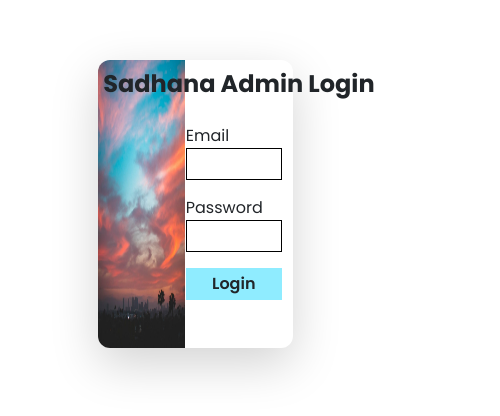
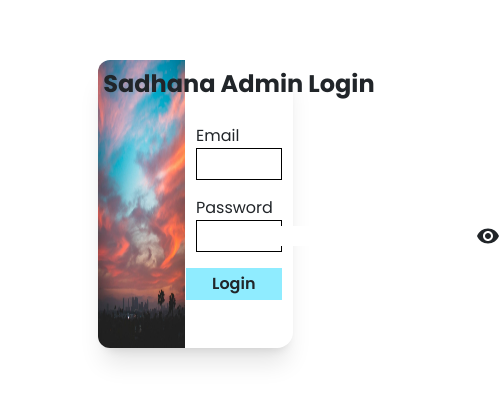
Before and after one commit to mauryavn76/Sadhana-frontend, a Next.js app: page /user/login in a window 390 px wide. Shown: the part 218-634 px from the top of the page, 500 px wide, since content can reach past the window. Built offline with nearby package versions, Linux system fonts and the light colour scheme.

Commit message:
responsive done

```diff
--- a/components/home/about-us.js
+++ b/components/home/about-us.js
@@ -1,7 +1,7 @@
 const   AboutUs = () => {
   return (
     <div className="grid md:grid-cols-2 h-full w-full md:px-16 px-6 md:py-16 py-6">
-      <div>
+      <div className="mt-4">
         <img className=" h-full  w-full " src="images/about.jpg"/>
       </div>
       <div className="bg-[#FFFFD5] h-full font-medium text-sm my-2">
--- a/components/home/awareness-home.js
+++ b/components/home/awareness-home.js
@@ -2,8 +2,8 @@ const AwarenessHome = () => {
     return (
         <>
         <div className="grid md:grid-cols-2 h-full w-full md:px-20 px-6 md:py-20 py-6">
-            <div className='h-full w-full'>
-            <img className="bg-sky-800" src="images/our-platform.png"/>
+            <div className='flex justify-center items-center h-full w-full'>
+            <img className="bg-sky-800 md:h-[70vh] h-[50vh] " src="images/our-platform.png"/>
             </div>
             <div className="text-3xl font-serif flex justify-center items-center flex-col">
                 <p className="font-semibold mt-4">Health Help</p>
--- a/components/home/home-diagnose.js
+++ b/components/home/home-diagnose.js
@@ -1,7 +1,7 @@
 const HomeDiagnose = () => {
     return (
-        <div className="md:h-full h-[100%] md:w-full w-[100%] flex justify-center items-center md:px-2 px-2 md:py-2 py-2">
-        <img className="border-white border-solid" src="images/dd.png" />
+        <div className="md:h-full h-[100%] md:w-full w-[100%] flex justify-center items-center ">
+        <img className="border-white border-solid h-[100vh] w-[100%]" src="images/dd.png" />
     </div>
      );
 }
--- /dev/null
+++ b/components/multiusable/loader1.js
@@ -0,0 +1,13 @@
+import * as React from "react";
+import Stack from "@mui/material/Stack";
+import CircularProgress from "@mui/material/CircularProgress";
+
+export default function CircularColor() {
+  return (
+    <Stack spacing={2} direction="row">
+      {/* <CircularProgress color="secondary" /> */}
+      <CircularProgress color="success" />
+      {/* <CircularProgress color="inherit" /> */}
+    </Stack>
+  );
+}
--- a/pages/contact-us.js
+++ b/pages/contact-us.js
@@ -83,9 +83,9 @@ const ContactUs = () => {
 
   return (
     <Fragment>
-      <div className={`flex items-center bg-white h-[calc(100vh-80px)] px-10`}>
+      <div className={` md:flex flex-row items-center bg-white h-[calc(100vh-80px)] px-10`}>
         <div className="flex-1 flex justify-center">
-        <div className="bg-gray-300 flex justify-center h-full w-full">
+        <div className="bg-gray-300 flex justify-center md:mt-5 mt-5 md:mb-5 mb-5 h-full w-full">
         <div className="bg-white px-10 py-10 h-full w-full shadow-lg border-0 my-12">
           <form>
             <div className="flex w-full">
--- a/pages/diagnose-disease.js
+++ b/pages/diagnose-disease.js
@@ -1,7 +1,7 @@
 const DiagnoseDisease = () => {
     return (
         <>
-        <div className="h-full w-full flex justify-center items-center px-20 py-20">
+        <div className="h-full w-full flex justify-center items-center md:px-20 px-3 py-20">
             <img className="border-white border-solid" src="images/dd.png" />
         </div>
         </>
--- a/pages/user/login.js
+++ b/pages/user/login.js
@@ -1,26 +1,31 @@
-import axios from 'axios';
-import Image from 'next/image';
-import React, { useState, useRef, useEffect, useContext } from 'react';
-import { useRouter } from 'next/router';
-import TextInput from '../../components/multiusable/text-input';
-import nookies from 'nookies';
-import { useCookies } from 'react-cookie';
-import LoaderFunction from '../../components/multiusable/loader';
-import BASE_URL from '../../utils/base-url';
-import { AuthContext } from '../../utils/authContext';
+import axios from "axios";
+import Image from "next/image";
+import React, { useState, useRef, useEffect, useContext } from "react";
+import { useRouter } from "next/router";
+import TextInput from "../../components/multiusable/text-input";
+import nookies from "nookies";
+import { useCookies } from "react-cookie";
+import LoaderFunction from "../../components/multiusable/loader";
+import BASE_URL from "../../utils/base-url";
+import RemoveRedEyeRoundedIcon from "@mui/icons-material/RemoveRedEyeRounded";
+import { AuthContext } from "../../utils/authContext";
+import VisibilityOffRoundedIcon from "@mui/icons-material/VisibilityOffRounded";
+import CircularColor from "../../components/multiusable/loader1";
 
 const Login = () => {
-  const [emailInput, setEmailInput] = useState('');
-  const [passwordInput, setPasswordInput] = useState('');
-  const [emailError, setemailError] = useState('');
-  const [passwordError, setpasswordError] = useState('');
+  const [emailInput, setEmailInput] = useState("");
+  const [showPassword, setShowPassword] = useState(false);
+  const [passwordInput, setPasswordInput] = useState("");
+  const [emailError, setemailError] = useState("");
+  const [passwordError, setpasswordError] = useState("");
   const [muiSpinner, setShowMuiSpinner] = useState();
+  const [muiSpinner1, setShowMuiSpinner1] = useState();
   const [loginError, setLoginError] = useState(false);
   const [isValid, setIsValid] = useState(false);
-  const [loginErrorMessage, setLoginErrorMessage] = useState('');
+  const [loginErrorMessage, setLoginErrorMessage] = useState("");
   const [isSubmit, setIsSubmit] = useState(false);
 
-  const [cookie, setCookie] = useCookies(['access-token']);
+  const [cookie, setCookie] = useCookies(["access-token"]);
 
   const authContext = useContext(AuthContext);
 
@@ -28,14 +33,14 @@ const Login = () => {
 
   const validate = () => {
     if (emailInput.length === 0) {
-      setemailError('Please Enter your Email');
+      setemailError("Please Enter your Email");
     } else {
-      setemailError('');
+      setemailError("");
     }
     if (passwordInput.length === 0) {
-      setpasswordError('Please enter your Password');
+      setpasswordError("Please enter your Password");
     } else {
-      setpasswordError('');
+      setpasswordError("");
     }
     if (emailError.length > 0 || passwordError.length > 0) {
       return true;
@@ -52,18 +57,18 @@ const Login = () => {
     setLoginError(validate());
     setIsValid(true);
     setIsSubmit(!isSubmit);
-    console.log('form submitted ✅');
+    console.log("form submitted ✅");
   };
 
   useEffect(() => {
     if (isValid) {
       const login = async () => {
         if (emailError.length > 0 || passwordError.length > 0) {
-          console.log('Error');
+          console.log("Error");
           return;
         } else {
-          setShowMuiSpinner(true);
-          const res = await BASE_URL.post('/user/login', {
+          setShowMuiSpinner1(true);
+          const res = await BASE_URL.post("/user/login", {
             email: emailInput,
             password: passwordInput,
           })
@@ -72,20 +77,20 @@ const Login = () => {
               // setEmailInput('');
               // setPasswordInput('');
               localStorage.setItem(
-                'user',
+                "user",
                 JSON.stringify(res.data.data[0].user)
               );
-              localStorage.setItem('access-token', res.data.data[0].token);
+              localStorage.setItem("access-token", res.data.data[0].token);
               localStorage.setItem(
-                'refresh-token',
+                "refresh-token",
                 res.data.data[0].refresh_token
               );
               // authContext?.setAuthState(res.data.data[0].token);
-              setCookie('access-token', res.data.data[0].token, { path: '/' });
-              router.push('/admin');
+              setCookie("access-token", res.data.data[0].token, { path: "/" });
+              router.push("/admin");
             })
             .catch((err) => {
-              setShowMuiSpinner(false);
+              setShowMuiSpinner1(false);
               console.log(err);
               isValid && setLoginErrorMessage(err?.response?.data?.message);
               // setEmailInput('');
@@ -96,10 +101,17 @@ const Login = () => {
       login();
     }
   }, [isSubmit, emailError, passwordError]);
+  if (muiSpinner1) {
+    return (
+      <div className="flex justify-center items-center w-screen h-screen">
+        <CircularColor height="100" width="100" />
+      </div>
+    );
+  }
 
   return (
     <div className="flex h-screen justify-center items-center">
-      <div className="w-[50%] rounded-xl h-72 shadow-lg flex justify-center items-center">
+      <div className="w-[50%] rounded-2xl h-72 shadow-xl flex justify-center items-center">
         <div className="w-[45%] h-full">
           <img
             className="h-full rounded-bl-xl rounded-tl-xl"
@@ -113,7 +125,7 @@ const Login = () => {
           </h1>
           <p className="text-[#E50000] text-sm m-0">{loginErrorMessage}</p>
           <div className="flex h-full w-[80%] flex-col items-end">
-            <form onSubmit={(e) => handleSubmit(e)}>
+            <form className="w-full" onSubmit={(e) => handleSubmit(e)}>
               <div className="w-full mb-3">
                 <p className="m-0 text-md">Email</p>
                 <TextInput
@@ -122,35 +134,44 @@ const Login = () => {
                   error={emailError}
                 />
                 <p className="text-[#E50000] text-sm m-0">
-                  {emailError ? emailError : ' '}
+                  {emailError ? emailError : " "}
                 </p>
               </div>
               <div className="w-full mb-3">
                 <p className="m-0 text-md">Password</p>
-                <TextInput
-                  type="password"
-                  error={passwordError}
-                  value={passwordInput}
-                  onChange={setPasswordInput}
-                />
+                <div
+                  className={`${
+                    passwordError ? "border-[#E50000]" : "border-black"
+                  } w-full border-[0.8px] h-8 outline-none pl-2 text-sm flex justify-between items-center pr-4`}
+                >
+                  <input
+                    type={showPassword ? "text" : "password"}
+                    // placeholder={""}
+                    value={passwordInput}
+                    onChange={(e) => setPasswordInput(e.target.value)}
+                    className="outline-none"
+                  />
+                  <span onClick={() => setShowPassword(!showPassword)}>
+                    {showPassword ? (
+                      <VisibilityOffRoundedIcon className="cursor-pointer" />
+                    ) : (
+                      <RemoveRedEyeRoundedIcon className="cursor-pointer" />
+                    )}
+                  </span>
+                </div>
+
                 <p className="text-[#E50000] text-sm m-0">
-                  {passwordError ? passwordError : ' '}
+                  {passwordError ? passwordError : " "}
                 </p>
               </div>
               {/* <div className="w-full flex justify-end"> */}
               <button
-                type='submit'
-
-                className="bg-[#8FECFF] h-8 w-24 font-semibold"
+                type="submit"
+                className="bg-[#8FECFF] float-right h-8 w-24 font-semibold"
               >
                 Login
               </button>
             </form>
-            {muiSpinner && (
-              <div className="fixed flex justify-center items-center left-0 bg-black opacity-70 top-0 w-full h-full">
-                <LoaderFunction height="100" width="100" />
-              </div>
-            )}
           </div>
         </div>
       </div>
--- a/styles/globals.css
+++ b/styles/globals.css
@@ -19,6 +19,10 @@ ol li {
 }
 
 #app-main ::-webkit-scrollbar {
+  display: none;
+}
+
+#sidebar ::-webkit-scrollbar {
   display: none;
 }
 
@@ -298,3 +302,14 @@ th {
   -webkit-animation-iteration-count: 10;
    animation-iteration-count: 10;
 }
+
+
+
+/* .side-icon{
+  transition:all ease-in-out;
+  transition-delay: 3s;
+} */
+
+#icon {
+  animation-delay: 1s;
+}
```
Also changed, not shown: components/admin/admin-sidebar.js (+61 -55 lines), components/admin/sidebar-items.js (+16 -5 lines), pages/blogs.js (+6 -6 lines).
